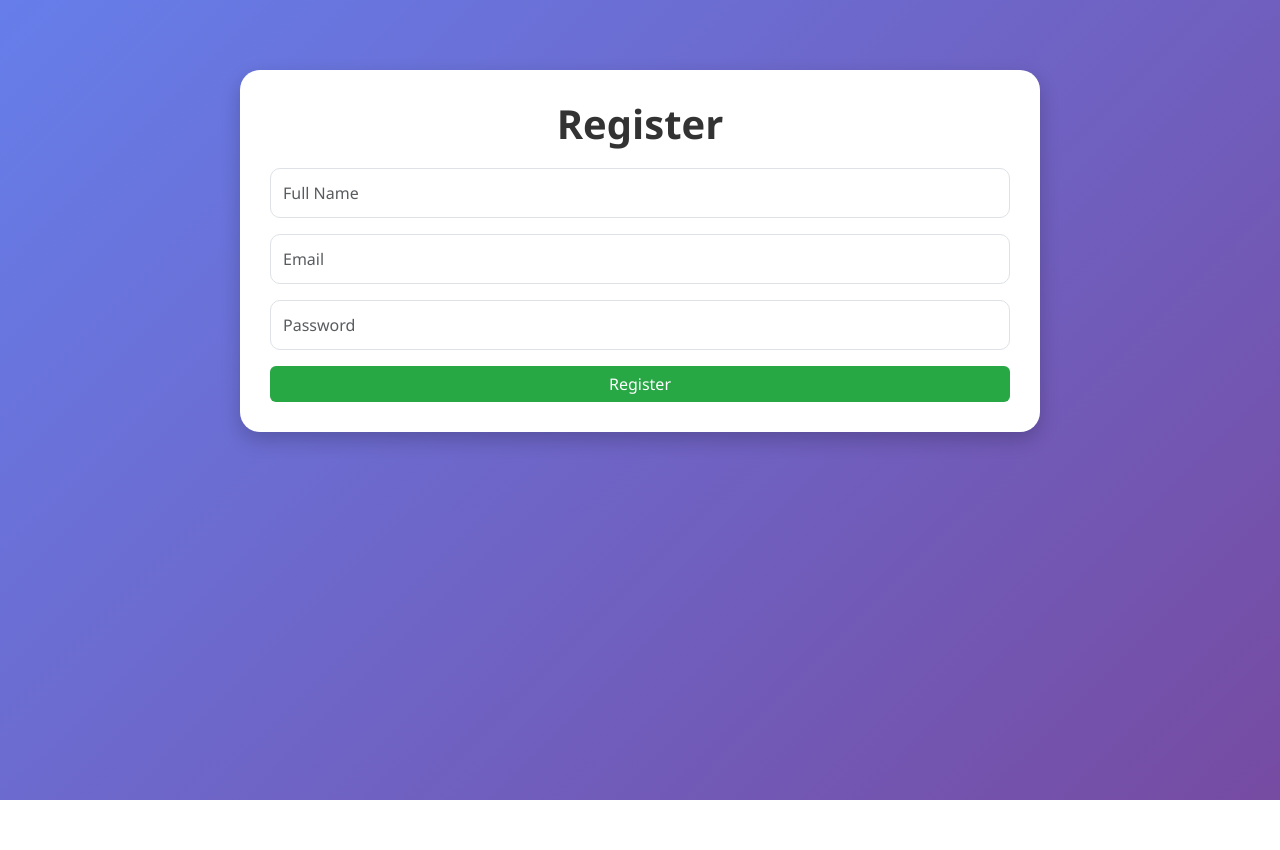
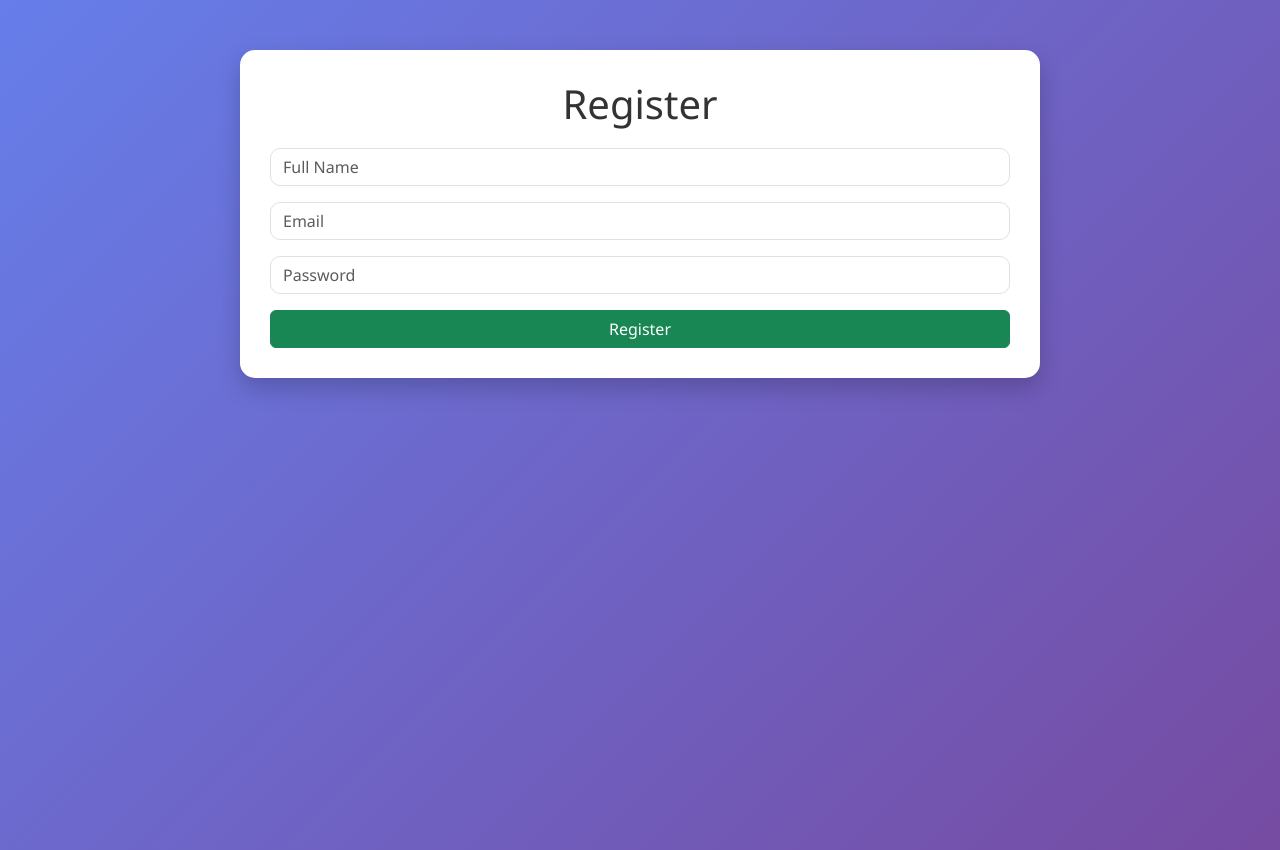
Before and after one commit to Ananya-18-soni/Ai-interview-coach-module, a Flask app: page /register in a window 1280 px wide. Before the commit the page ends 800 px from the top, so only its background shows below. Run offline with Flask 3, Linux system fonts and the light colour scheme.

Commit message:
Update style.css

```diff
--- a/static/css/style.css
+++ b/static/css/style.css
@@ -2,57 +2,33 @@
     background: linear-gradient(135deg,#667eea,#764ba2);
     min-height:100vh;
     font-family:'Segoe UI',sans-serif;
-    display:flex;
-    justify-content:center;
-    align-items:flex-start;
-    padding:20px;
 }
 
 .container{
+    max-width:800px;
     background:white;
     padding:30px;
     margin-top:50px;
-    border-radius:20px;
-    box-shadow:0 8px 20px rgba(0,0,0,0.2);
-    max-width:800px;
+    border-radius:15px;
+    box-shadow:0 10px 25px rgba(0,0,0,0.2);
 }
 
 h1,h2{
-    color:#333;
     text-align:center;
     margin-bottom:20px;
-    font-weight:700;
+    color:#333;
 }
 
 .btn-primary{
     background:#667eea;
     border:none;
-    transition:0.3s;
 }
 
 .btn-primary:hover{
     background:#5563d6;
-    transform:translateY(-2px);
-}
-
-.btn-success{
-    background:#28a745;
-    border:none;
-    transition:0.3s;
-}
-
-.btn-success:hover{
-    background:#218838;
-    transform:translateY(-2px);
 }
 
 .form-control{
-    border-radius:10px;
-    padding:12px;
-}
-
-textarea{
-    resize:none;
     border-radius:10px;
 }
 
```
Also changed, not shown: other parts of static/css/style.css (+2 -40 lines).
